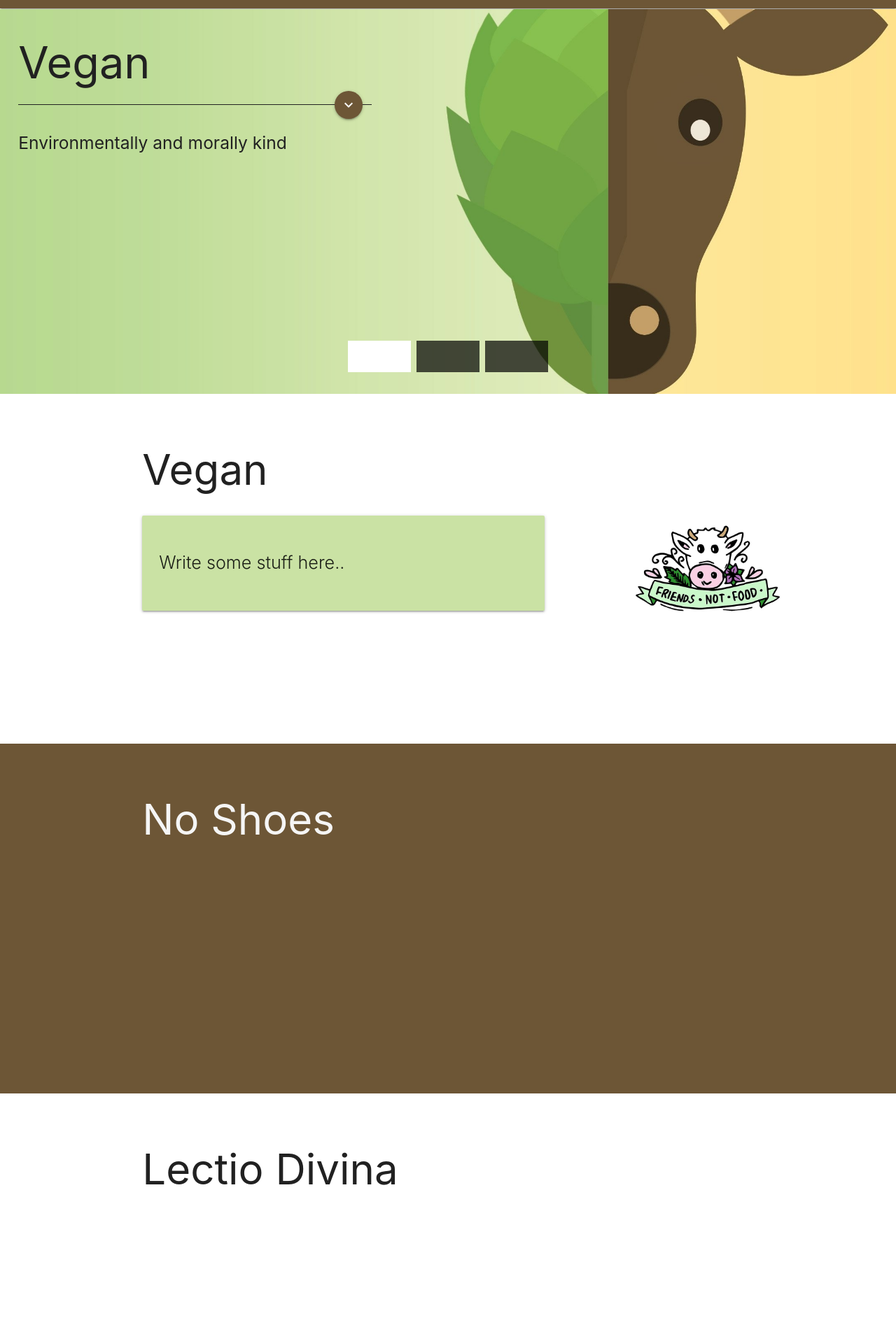
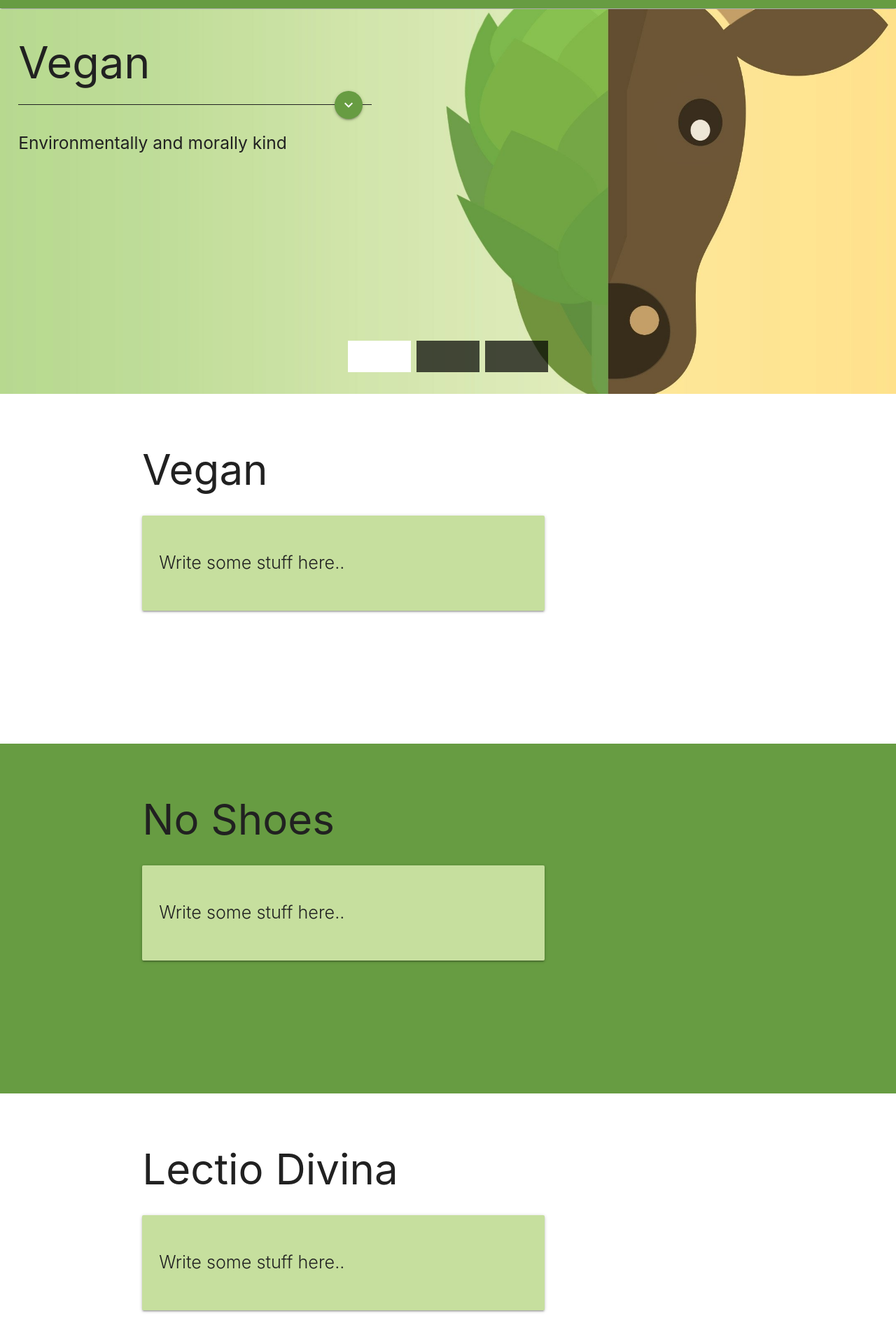
Before and after one commit to mgh0010/why, an Angular app: page / in a window 1280 px wide. Shown: the part 52-1966 px from the top of the page at 70% size. Built offline with nearby package versions, Linux system fonts and the light colour scheme.

Commit message:
look changes

```diff
--- a/src/app/app.component.css
+++ b/src/app/app.component.css
@@ -3,10 +3,6 @@
 }
 .lg-screen {
 	padding-left: 1em;
-}
-
-.card-panel {
-	background-color: #CAE2A4;
 }
 
 .div-header {
@@ -26,3 +22,7 @@
 #vegan {
 	height: 500px;
 }
+
+.card-panel {
+	background-color: #C6DF9E;
+}
--- a/src/app/app.component.html
+++ b/src/app/app.component.html
@@ -29,8 +29,8 @@
         </h1>
       </div>
       <div class="col s12 m8">
-        <div class="card-panel">
-          <p class="flow-text">
+        <div class="card-panel my-main-color-bg">
+          <p class="flow-text grey-text text-darken-4">
             Write some stuff here..
           </p>
         </div>
@@ -47,9 +47,16 @@
     <div id="no-shoes" class="section scroll-spy">
       <div class="row">
         <div class="col s12">
-          <h1 class="div-header grey-text text-lighten-4">
+          <h1 class="div-header grey-text text-darken-4">
             No Shoes
           </h1>
+        </div>
+        <div class="col s12 m8">
+          <div class="card-panel my-main-color-bg">
+            <p class="flow-text grey-text text-darken-4">
+              Write some stuff here..
+            </p>
+          </div>
         </div>
       </div>
     </div>
@@ -64,6 +71,13 @@
           Lectio Divina
         </h1>
       </div>
+      <div class="col s12 m8">
+          <div class="card-panel my-main-color-bg">
+            <p class="flow-text grey-text text-darken-4">
+              Write some stuff here..
+            </p>
+          </div>
+        </div>
     </div>
   </div>
 </div>
--- a/src/app/app.component.ts
+++ b/src/app/app.component.ts
@@ -7,7 +7,4 @@
 })
 export class AppComponent {
   title = 'app';
-	fnfUrl = "/assets/images/fnf.jpg";
-	lectioDivinaUrl = "/assets/images/lectio-divina.jpg";
-	natureUrl = "/assets/images/nature.jpg";
 }
--- a/src/app/carousel-item/carousel-item.component.css
+++ b/src/app/carousel-item/carousel-item.component.css
@@ -13,13 +13,9 @@
 }
 
 .no-shoes-car-item {
-	background: url("/assets/images/no-shoes.jpg");
+	background: url("/assets/images/no-shoes.png");
 	background-size: cover;
 	background-repeat: no-repeat;
-}
-
-.more-fab {
-	background-color: #6D5636;
 }
 
 .car-item-text-row {
--- a/src/app/carousel-item/carousel-item.component.html
+++ b/src/app/carousel-item/carousel-item.component.html
@@ -5,7 +5,7 @@
       </h1>
     </div>
     <div class="col s1 push-s4 fab-col">
-      <a class="btn-floating halfway-fab more-fab"
+      <a class="btn-floating halfway-fab my-main-color-bg"
         href="#{{subject}}">
         <i class="material-icons">keyboard_arrow_down</i>
       </a>
--- a/src/app/carousel/carousel.component.ts
+++ b/src/app/carousel/carousel.component.ts
@@ -6,6 +6,9 @@
   styleUrls: ['./carousel.component.css']
 })
 export class CarouselComponent implements OnInit {
+	fnfUrl = "/assets/images/fnf.jpg";
+	lectioDivinaUrl = "/assets/images/lectio-divina.jpg";
+	natureUrl = "/assets/images/nature.png";
 
   constructor() { }
 
--- a/src/styles.css
+++ b/src/styles.css
@@ -13,17 +13,21 @@
 }
 
 .my-main-color-bg {
+	background-color: #679C42;
+}
+
+.my-main-color {
+	color: #679C42;
+}
+
+.my-secondary-color-bg {
 	background-color: #6D5636;
 }
 
-.my-main-color {
+.my-secondary-color {
 	color: #6D5636;
 }
 
-.my-secondary-color-bg {
-	background-color: #CAE2A4;
+.card-panel>p {
+	color: white;
 }
-
-.my-secondary-color {
-	color: #CAE2A4;
-}
```
Also changed, not shown: src/assets/images/no-shoes.png.
